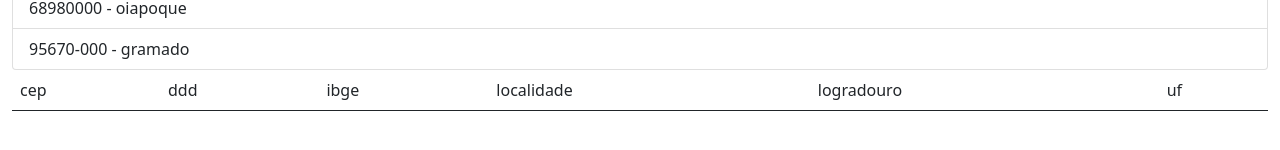
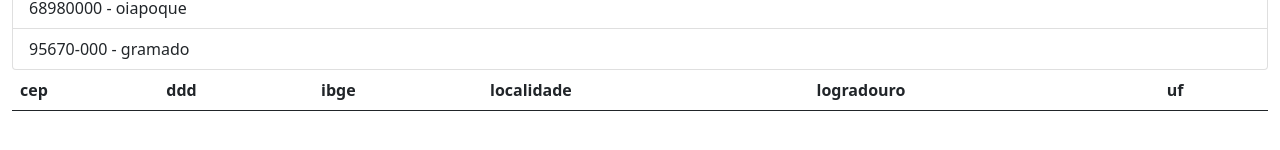
Before and after one commit to kauederp/first-api-interaction, a plain HTML site: page index.html in a window 1280 px wide. Shown: the part 350-500 px from the top of the page. Drawn offline with nearby package versions, Linux system fonts and the light colour scheme.

Commit message:
Update index.html

```diff
--- a/index.html
+++ b/index.html
@@ -25,19 +25,17 @@
         </ul>
 
         <table class="table">
-            <tr>
-                <thead>
-                    <td>cep</td>
-                    <td>ddd</td>
-                    <td>ibge</td>
-                    <td>localidade</td>
-                    <td>logradouro</td>
-                    <td>uf</td>
-                </thead>
-                <tbody>
+            	<tr>
+		    <th>cep</th>
+		    <th>ddd</th>
+		    <th>ibge</th>
+		    <th>localidade</th>
+		    <th>logradouro</th>
+		    <th>uf</th>
+		</tr>
+		<tbody>
 
-                </tbody>
-            </tr>
+		</tbody>
         </table>
     <script>
 
```
